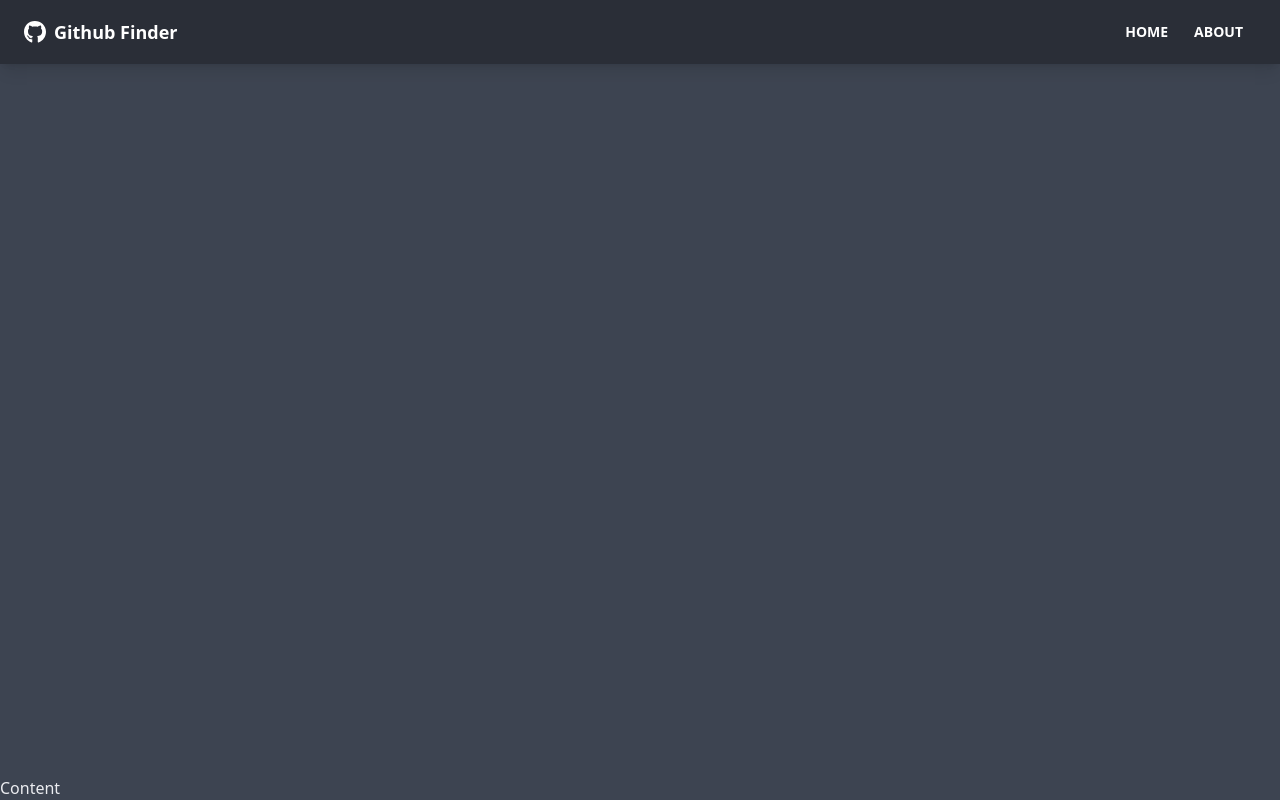
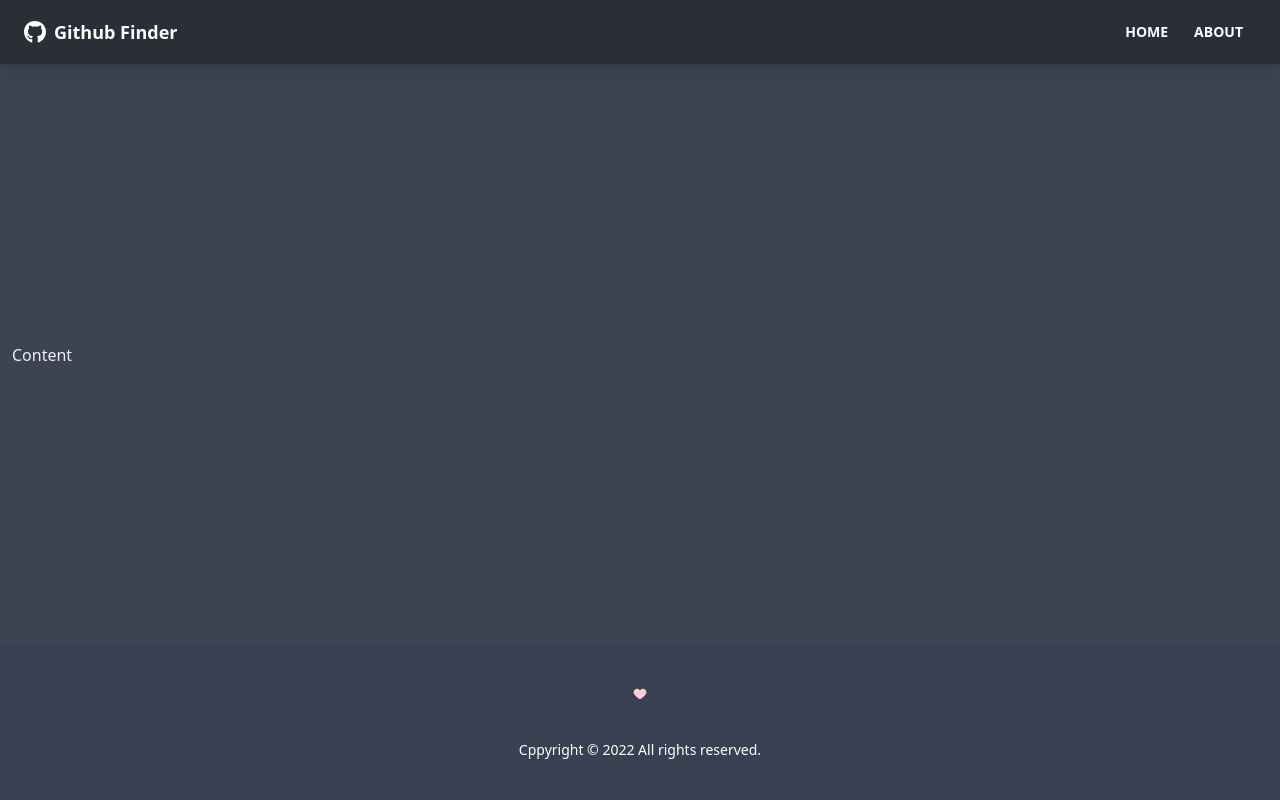
Before and after one commit to NicoleGeorge/github-finder, a React (Create React App) app: page / in a window 1280 px wide. Built offline with nearby package versions, Linux system fonts and the light colour scheme.

Commit message:
footer component added

```diff
--- a/src/App.js
+++ b/src/App.js
@@ -1,14 +1,15 @@
 import { BrowserRouter as Router, Route } from 'react-router-dom';
 import Navbar from './components/layout/Navbar';
+import Footer from './components/layout/Footer';
+
 function App() {
   return (
     <Router>
       <div className='flex flex-col justify-between h-screen'>
         <Navbar />
 
-        <main>
-          Content
-        </main>
+        <main className='container mx-auto px-3 pb-12'>Content</main>
+        <Footer />
       </div>
     </Router>
   );
--- /dev/null
+++ b/src/components/layout/Footer.js
@@ -0,0 +1,14 @@
+import { FcLikePlaceholder } from 'react-icons/fc';
+
+const Footer = () => {
+  const year = new Date().getFullYear();
+
+  return (
+    <footer className='footer p-10 bg-gray-700 text-primary-content footer-center'>
+      <FcLikePlaceholder className='mb-0'/>
+      <p> Cppyright &copy; {year} All rights reserved.</p>
+    </footer>
+  );
+};
+
+export default Footer;
```
